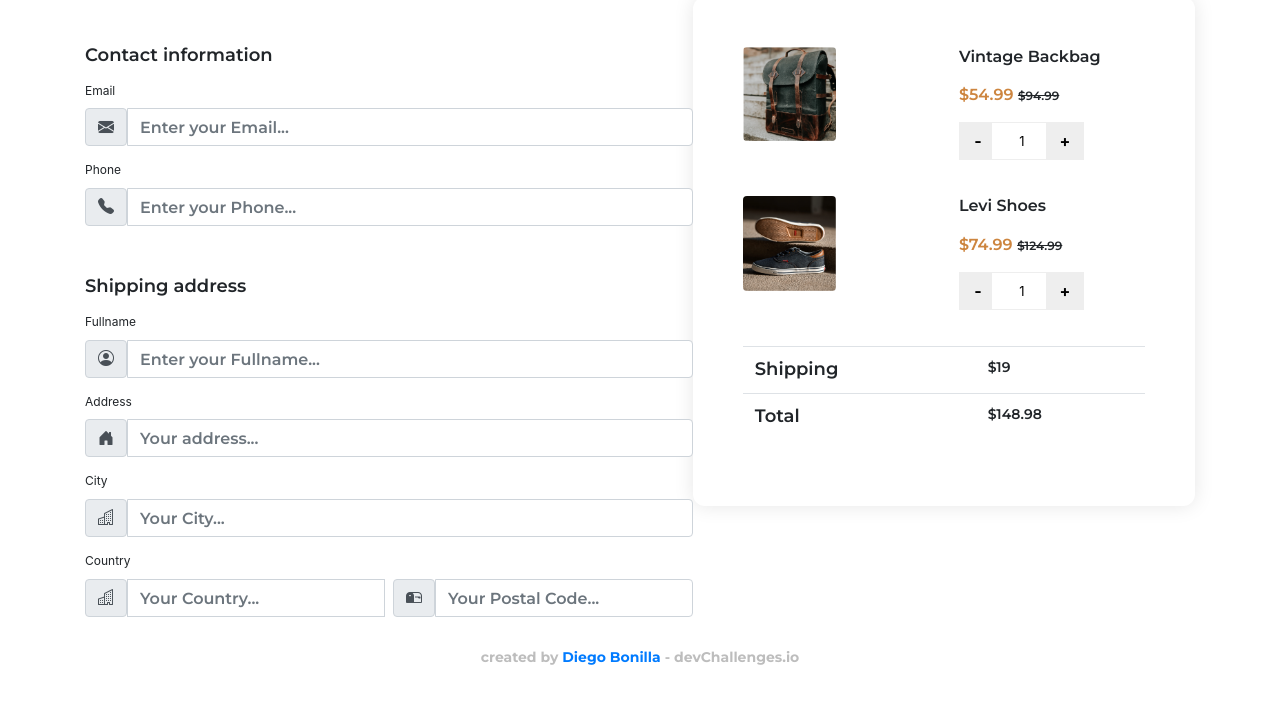
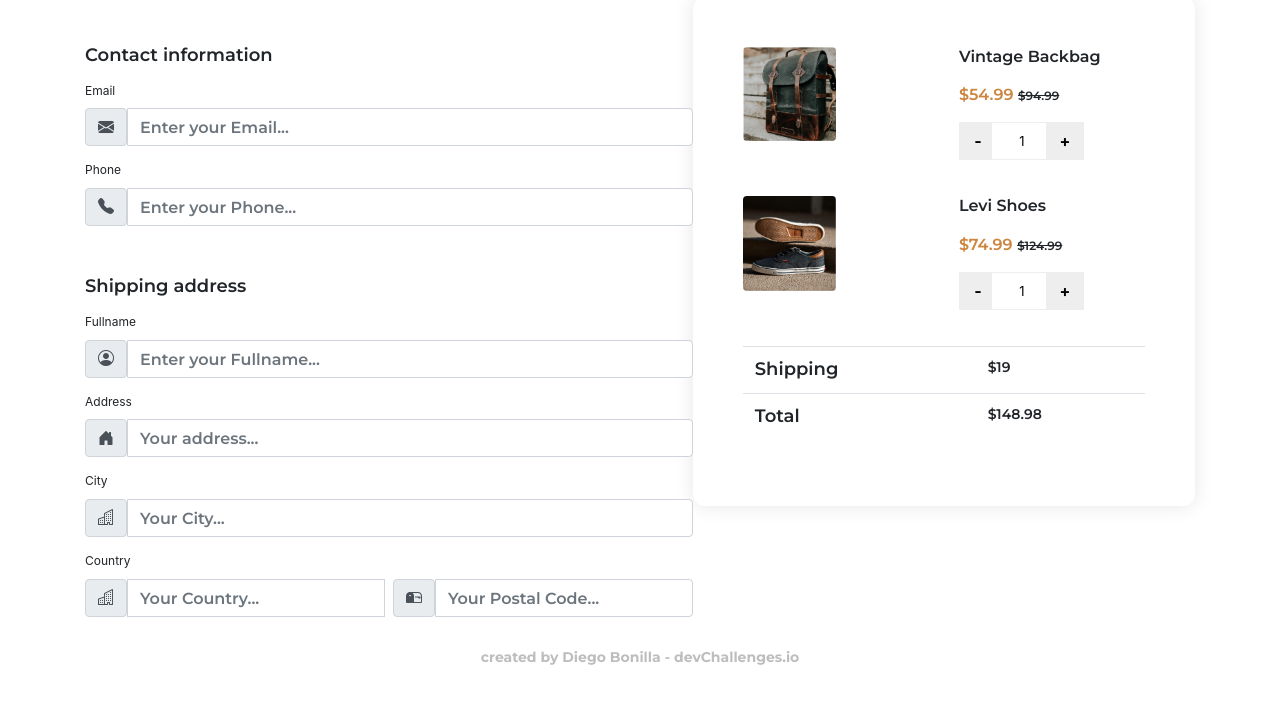
Before and after one commit to drbv27/CheckoutPageChallenge, a plain HTML site: page index.html in a window 1280 px wide. Shown: the part 47-750 px from the top of the page. Drawn offline with nearby package versions, Linux system fonts and the light colour scheme.

Commit message:
Anchor color

```diff
--- a/assets/styles/style.css
+++ b/assets/styles/style.css
@@ -131,6 +131,10 @@ footer {
   color: #BDBDBD
 }
 
+footer a {
+  color: #BDBDBD;
+}
+
 @media screen and (max-width:900px){
   .titulo{
       font-size: 24px;
```
